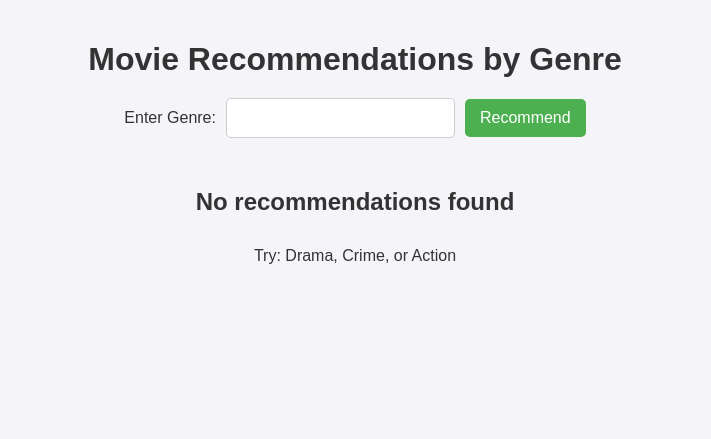
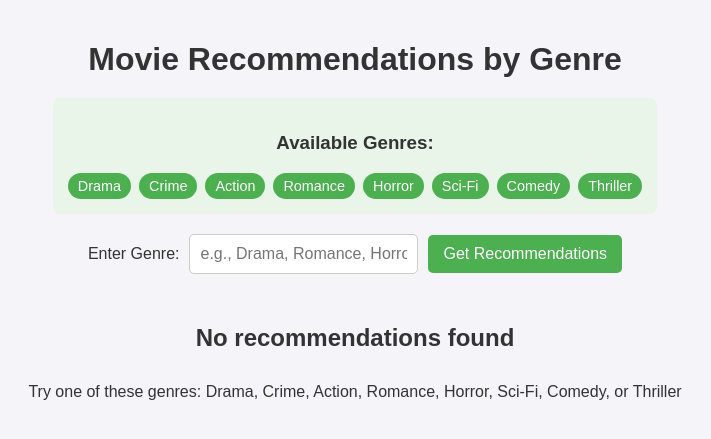
Before and after one commit to kalaiyarasan1919/movie-recommendation-system-, a Flask app: page / in a window 1280 px wide. Shown: the top 439 px of the page, without its empty margins (285-996 px from the left). Run offline with Flask 3, Linux system fonts and the light colour scheme.

Commit message:
Enhanced movie recommendation system: Added 42 movies across 8 genres, increased recommendations to 6 movies, improved UI with genre display

```diff
--- a/app.py
+++ b/app.py
@@ -2,13 +2,71 @@ from flask import Flask, render_template, request
 
 app = Flask(__name__)
 
-# Simple test data instead of CSV
+# Expanded test data with more movies and genres
 test_movies = [
+    # Drama Movies
     {"title": "The Shawshank Redemption", "genre": "Drama", "rating": 9.3, "poster": "https://m.media-amazon.com/images/M/MV5BNDE3ODcxYzMtY2YzZC00NmNlLWJiNDMtZDViZWM2MzIxZDYwXkEyXkFqcGdeQXVyNDAwMjU5NjY@._V1_.jpg"},
-    {"title": "The Godfather", "genre": "Crime", "rating": 9.2, "poster": "https://m.media-amazon.com/images/M/MV5BM2MyNjYxNmUtYTAwNi00MTYxOWJmNWYtYzZlODY3ZTk3OTFlXkEyXkFqcGdeQXVyNzkwMjQ5NzM@._V1_.jpg"},
+    {"title": "The Godfather", "genre": "Drama", "rating": 9.2, "poster": "https://m.media-amazon.com/images/M/MV5BM2MyNjYxNmUtYTAwNi00MTYxOWJmNWYtYzZlODY3ZTk3OTFlXkEyXkFqcGdeQXVyNzkwMjQ5NzM@._V1_.jpg"},
+    {"title": "Fight Club", "genre": "Drama", "rating": 8.8, "poster": "https://m.media-amazon.com/images/M/MV5BNDIzNDU0YzEtYzE5Ni00ZjlkLTk5ZjgtNjM3NWE4YzA3Nzk3XkEyXkFqcGdeQXVyMjUzOTY1NTc@._V1_.jpg"},
+    {"title": "Forrest Gump", "genre": "Drama", "rating": 8.8, "poster": "https://m.media-amazon.com/images/M/MV5BNWIwODRlZTUtY2U3ZS00Yzg1LWJhNzYtMmZiYmEyNmU1NjMzXkEyXkFqcGdeQXVyMTQxNzMzNDI@._V1_.jpg"},
+    {"title": "The Green Mile", "genre": "Drama", "rating": 8.6, "poster": "https://m.media-amazon.com/images/M/MV5BMTUxMzQyNjA5Nl5BMl5BanBnXkFtZTYwOTU2NTY3._V1_.jpg"},
+    {"title": "Goodfellas", "genre": "Drama", "rating": 8.7, "poster": "https://m.media-amazon.com/images/M/MV5BY2NkZjEzMDgtN2RjYy00YzM1LWI4ZmQtMjIwYjFjNmI3ZGEwXkEyXkFqcGdeQXVyNzkwMjQ5NzM@._V1_.jpg"},
+
+    # Crime Movies
     {"title": "Pulp Fiction", "genre": "Crime", "rating": 8.9, "poster": "https://m.media-amazon.com/images/M/MV5BNGNhMDIzZTUtNTBlZi00MTRlLWFjM2ItYzViMjE3YzI5MjljXkEyXkFqcGdeQXVyNzkwMjQ5NzM@._V1_.jpg"},
-    {"title": "Fight Club", "genre": "Drama", "rating": 8.8, "poster": "https://m.media-amazon.com/images/M/MV5BNDIzNDU0YzEtYzE5Ni00ZjlkLTk5ZjgtNjM3NWE4YzA3Nzk3XkEyXkFqcGdeQXVyMjUzOTY1NTc@._V1_.jpg"},
+    {"title": "The Departed", "genre": "Crime", "rating": 8.5, "poster": "https://m.media-amazon.com/images/M/MV5BMTI1MTY2OTIxNV5BMl5BanBnXkFtZTYwNjQ4NjY3._V1_.jpg"},
+    {"title": "Heat", "genre": "Crime", "rating": 8.2, "poster": "https://m.media-amazon.com/images/M/MV5BNGM0NzIxNmEtYzU3Zi00NzE2LTk3ZTgtNzM0MzFiYzQ1Mjc2XkEyXkFqcGdeQXVyMzU0NzkwNTg@._V1_.jpg"},
+    {"title": "Scarface", "genre": "Crime", "rating": 8.3, "poster": "https://m.media-amazon.com/images/M/MV5BNjdjNGM4ZTUtN2M5YS00YzFjLTk1NDUtNTNhMzc1YjU1MjIyXkEyXkFqcGdeQXVyNzkwMjQ5NzM@._V1_.jpg"},
+    {"title": "The Usual Suspects", "genre": "Crime", "rating": 8.5, "poster": "https://m.media-amazon.com/images/M/MV5BYTViNjMyNmUtNDFkNC00ZDRlLThmMDUtZDU2YWE4NGI2ZjVmXkEyXkFqcGdeQXVyNjU0OTQ0OTY@._V1_.jpg"},
+    {"title": "Reservoir Dogs", "genre": "Crime", "rating": 8.3, "poster": "https://m.media-amazon.com/images/M/MV5BZmExNmEwYWItYmQzOS00YjA5LTk2MTktY2VlMDVmNWFlNTQ2XkEyXkFqcGdeQXVyNjU0OTQ0OTY@._V1_.jpg"},
+
+    # Action Movies
     {"title": "Inception", "genre": "Action", "rating": 8.8, "poster": "https://m.media-amazon.com/images/M/MV5BMjAxMzY3NjcxNF5BMl5BanBnXkFtZTcwNTI5OTM0Mw@@._V1_.jpg"},
+    {"title": "The Dark Knight", "genre": "Action", "rating": 9.0, "poster": "https://m.media-amazon.com/images/M/MV5BMTMxNTMwODM0NF5BMl5BanBnXkFtZTcwODAyMTk2Mw@@._V1_.jpg"},
+    {"title": "Mad Max: Fury Road", "genre": "Action", "rating": 8.1, "poster": "https://m.media-amazon.com/images/M/MV5BN2EwM2I5OWMtMGQyMi00Zjg1LWJkNTctZTcwYzFjOWM5NmJhXkEyXkFqcGdeQXVyMTkxNjUyNQ@@._V1_.jpg"},
+    {"title": "John Wick", "genre": "Action", "rating": 7.4, "poster": "https://m.media-amazon.com/images/M/MV5BMTU2NjA1ODgzMF5BMl5BanBnXkFtZTgwNTM1MzAwNjE@._V1_.jpg"},
+    {"title": "Mission: Impossible", "genre": "Action", "rating": 7.1, "poster": "https://m.media-amazon.com/images/M/MV5BMTc3NjI2MjU0Nl5BMl5BanBnXkFtZTgwNDk3ODYxMTE@._V1_.jpg"},
+    {"title": "Die Hard", "genre": "Action", "rating": 8.2, "poster": "https://m.media-amazon.com/images/M/MV5BMzNmY2FkMjItNDExNy00ZTk2LTg3OTYtY2I3YzVjZjZkYjFjXkEyXkFqcGdeQXVyNTIzOTk5ODM@._V1_.jpg"},
+
+    # Romance Movies
+    {"title": "Titanic", "genre": "Romance", "rating": 7.9, "poster": "https://m.media-amazon.com/images/M/MV5BMDdmZGU3NDQtY2E5My00ZTliLWIzOTUtMTY4ZGI1YjdiNjk3XkEyXkFqcGdeQXVyNzkwMjQ5NzM@._V1_.jpg"},
+    {"title": "The Notebook", "genre": "Romance", "rating": 7.8, "poster": "https://m.media-amazon.com/images/M/MV5BMTk3OTM0NjA0NF5BMl5BanBnXkFtZTgxMzE1MjI5MzE@._V1_.jpg"},
+    {"title": "La La Land", "genre": "Romance", "rating": 8.0, "poster": "https://m.media-amazon.com/images/M/MV5BMzUzNDM2NzM2MV5BMl5BanBnXkFtZTgwNTM3NTg4OTE@._V1_.jpg"},
+    {"title": "500 Days of Summer", "genre": "Romance", "rating": 7.7, "poster": "https://m.media-amazon.com/images/M/MV5BMTk5MjM4OTU1OV5BMl5BanBnXkFtZTcwOTkzODE2Mw@@._V1_.jpg"},
+    {"title": "Eternal Sunshine of the Spotless Mind", "genre": "Romance", "rating": 8.3, "poster": "https://m.media-amazon.com/images/M/MV5BMjAxNDYxMjAwNV5BMl5BanBnXkFtZTYwNTk2ODM5._V1_.jpg"},
+    {"title": "Before Sunrise", "genre": "Romance", "rating": 8.1, "poster": "https://m.media-amazon.com/images/M/MV5BZDdiZTAwYzAtMzQ0Yy00MjQ2LWI3YzQtMWRlNGMzYjA1ZTY2XkEyXkFqcGdeQXVyNjU0OTQ0OTY@._V1_.jpg"},
+
+    # Horror Movies
+    {"title": "The Shining", "genre": "Horror", "rating": 8.4, "poster": "https://m.media-amazon.com/images/M/MV5BZWFlYmY2MGEtZjVkYS00YzU4LTg0YjQtYzY1YjViOTM5ZGRhXkEyXkFqcGdeQXVyNzkwMjQ5NzM@._V1_.jpg"},
+    {"title": "A Nightmare on Elm Street", "genre": "Horror", "rating": 7.4, "poster": "https://m.media-amazon.com/images/M/MV5BNzFjNmM1OGYtMzZkMC00MzFiLWIzNGYtMzFiNzM0MjQ4ZWM3XkEyXkFqcGdeQXVyMTQxNzMzNDI@._V1_.jpg"},
+    {"title": "Halloween", "genre": "Horror", "rating": 7.7, "poster": "https://m.media-amazon.com/images/M/MV5BMzkzZmU1YTctNThhMi00MzE2LWIzYWYtOGQ1NDI2NThhMDk4XkEyXkFqcGdeQXVyMTQxNzMzNDI@._V1_.jpg"},
+    {"title": "The Exorcist", "genre": "Horror", "rating": 8.0, "poster": "https://m.media-amazon.com/images/M/MV5BYjhmMGMtZDgtY2ExYy00YzBjLThjODUtZGJhNWM0ZWQ4Y2FmXkEyXkFqcGdeQXVyMTQxNzMzNDI@._V1_.jpg"},
+    {"title": "Alien", "genre": "Horror", "rating": 8.4, "poster": "https://m.media-amazon.com/images/M/MV5BOGQzZTBjMjQtOTMwMC00MzE5LWIyZTAtMzhmZWYzZWI3ZmY1XkEyXkFqcGdeQXVyMTQxNzMzNDI@._V1_.jpg"},
+    {"title": "The Silence of the Lambs", "genre": "Horror", "rating": 8.6, "poster": "https://m.media-amazon.com/images/M/MV5BNjNhZTk1ZmEtMzJhYi00ZWFhLTlmYyQtMWU1ZDFlMmQ1OGQwXkEyXkFqcGdeQXVyNzkwMjQ5NzM@._V1_.jpg"},
+
+    # Sci-Fi Movies
+    {"title": "Interstellar", "genre": "Sci-Fi", "rating": 8.6, "poster": "https://m.media-amazon.com/images/M/MV5BZjdkOTU3MDktN2IxOS00OGEyLWFmMjktY2FiMmZkNWIyODZiXkEyXkFqcGdeQXVyMTMxODk2OTU@._V1_.jpg"},
+    {"title": "The Matrix", "genre": "Sci-Fi", "rating": 8.7, "poster": "https://m.media-amazon.com/images/M/MV5BNzQzOTk3OTAtNDQ0Zi00ZTVkLWI0MTEtMDllZjNkYzNjNTc4L2ltYWdlXkEyXkFqcGdeQXVyNjU0OTQ0OTY@._V1_.jpg"},
+    {"title": "Blade Runner", "genre": "Sci-Fi", "rating": 8.1, "poster": "https://m.media-amazon.com/images/M/MV5BNzQzMzJhZTEtOWM4NS00MTdhLTg0YjgtMjM4M2VlOTdjZWRiXkEyXkFqcGdeQXVyNjU0OTQ0OTY@._V1_.jpg"},
+    {"title": "2001: A Space Odyssey", "genre": "Sci-Fi", "rating": 8.3, "poster": "https://m.media-amazon.com/images/M/MV5BMmNlYzRiNDctZWNhMi00MzI4LThkZTctMTUzMmZkMmFmMWNhXkEyXkFqcGdeQXVyNzkwMjQ5NzM@._V1_.jpg"},
+    {"title": "Back to the Future", "genre": "Sci-Fi", "rating": 8.5, "poster": "https://m.media-amazon.com/images/M/MV5BZmU0M2Y1OGUtZjIxNi00ZjQwLWNjNzZmZmM4NjU4N2I5NGMxXkEyXkFqcGdeQXVyMTUzMDUzNTI3._V1_.jpg"},
+    {"title": "E.T. the Extra-Terrestrial", "genre": "Sci-Fi", "rating": 7.8, "poster": "https://m.media-amazon.com/images/M/MV5BMTQ2ODFlMDAtNzdhOC00ZDYzLWE3YzEtYzFiOGU2YzFiZDcyXkEyXkFqcGdeQXVyMTQxNzMzNDI@._V1_.jpg"},
+
+    # Comedy Movies
+    {"title": "The Grand Budapest Hotel", "genre": "Comedy", "rating": 8.1, "poster": "https://m.media-amazon.com/images/M/MV5BMzM5NjUxNDcwNl5BMl5BanBnXkFtZTgwNjEyMDM0MDE@._V1_.jpg"},
+    {"title": "Superbad", "genre": "Comedy", "rating": 7.6, "poster": "https://m.media-amazon.com/images/M/MV5BMjA0ODM5MDM0OF5BMl5BanBnXkFtZTcwMzA2ODg5OA@@._V1_.jpg"},
+    {"title": "The Hangover", "genre": "Comedy", "rating": 7.7, "poster": "https://m.media-amazon.com/images/M/MV5BNGQwZjg5YmYtY2VkNC00NzliLTljYTctNzJkODM3ZGUzNjQ0XkEyXkFqcGdeQXVyNzkwMjQ5NzM@._V1_.jpg"},
+    {"title": "Bridesmaids", "genre": "Comedy", "rating": 6.8, "poster": "https://m.media-amazon.com/images/M/MV5BMjAyOTAyMzAxNV5BMl5BanBnXkFtZTcwMjM2MjQ5Nw@@._V1_.jpg"},
+    {"title": "Shaun of the Dead", "genre": "Comedy", "rating": 7.9, "poster": "https://m.media-amazon.com/images/M/MV5BMTUxNjQxNTAzMl5BMl5BanBnXkFtZTYwNDk2Mjc3._V1_.jpg"},
+    {"title": "The Big Lebowski", "genre": "Comedy", "rating": 8.1, "poster": "https://m.media-amazon.com/images/M/MV5BMTQ0NjUzMDMyOF5BMl5BanBnXkFtZTgwODA1OTU0MDE@._V1_.jpg"},
+
+    # Thriller Movies
+    {"title": "Gone Girl", "genre": "Thriller", "rating": 8.1, "poster": "https://m.media-amazon.com/images/M/MV5BMTk0MDQ3MzAzOV5BMl5BanBnXkFtZTgwNzU1NzE3MjE@._V1_.jpg"},
+    {"title": "Shutter Island", "genre": "Thriller", "rating": 8.2, "poster": "https://m.media-amazon.com/images/M/MV5BYzhiNDkyNzktNTZmYS00ZTBkLTk2MDAtM2U0YjU1MzgxZjgzXkEyXkFqcGdeQXVyNjU0OTQ0OTY@._V1_.jpg"},
+    {"title": "Memento", "genre": "Thriller", "rating": 8.4, "poster": "https://m.media-amazon.com/images/M/MV5BZTcyNjk1MjgtOWI3Mi00YzQwLWI5MTktYjFjM2FhOGYwYzI1XkEyXkFqcGdeQXVyNzkwMjQ5NzM@._V1_.jpg"},
+    {"title": "Se7en", "genre": "Thriller", "rating": 8.6, "poster": "https://m.media-amazon.com/images/M/MV5BOTUwODM5MTctZjczMi00OTk4LTg3NWUtNmVhMTAzNTNjYjFkXkEyXkFqcGdeQXVyNjU0OTQ0OTY@._V1_.jpg"},
+    {"title": "Zodiac", "genre": "Thriller", "rating": 7.7, "poster": "https://m.media-amazon.com/images/M/MV5BMTQyNzk0NTc0NF5BMl5BanBnXkFtZTcwMDU4NjU4OQ@@._V1_.jpg"},
+    {"title": "The Sixth Sense", "genre": "Thriller", "rating": 8.1, "poster": "https://m.media-amazon.com/images/M/MV5BMWM4NTFhYjctNWU5Ni00YzQzLWI5NjItOTBlYzYyYTkyMDQ2XkEyXkFqcGdeQXVyODUxOTU0Nzg@._V1_.jpg"}
 ]
 
 def filter_by_genre(genre):
@@ -22,8 +80,8 @@ def recommend_by_genre(genre):
     if not filtered_movies:
         return []  # Return empty list instead of string
 
-    # Return top 5 by rating
-    sorted_movies = sorted(filtered_movies, key=lambda x: x["rating"], reverse=True)[:5]
+    # Return top 6 by rating (increased from 5 to 6)
+    sorted_movies = sorted(filtered_movies, key=lambda x: x["rating"], reverse=True)[:6]
 
     recommendations = []
     for movie in sorted_movies:
@@ -59,7 +117,12 @@ def debug():
         'available_genres': list(set([movie['genre'] for movie in test_movies])),
         'drama_movies': recommend_by_genre('Drama'),
         'crime_movies': recommend_by_genre('Crime'),
-        'action_movies': recommend_by_genre('Action')
+        'action_movies': recommend_by_genre('Action'),
+        'romance_movies': recommend_by_genre('Romance'),
+        'horror_movies': recommend_by_genre('Horror'),
+        'scifi_movies': recommend_by_genre('Sci-Fi'),
+        'comedy_movies': recommend_by_genre('Comedy'),
+        'thriller_movies': recommend_by_genre('Thriller')
     }
 
 # For deployment
--- a/templates/index.html
+++ b/templates/index.html
@@ -83,18 +83,58 @@
             font-size: 1.2rem;
             margin: 10px 0 0;
         }
+
+        .genres-info {
+            background-color: #e8f5e8;
+            padding: 15px;
+            border-radius: 8px;
+            margin-bottom: 20px;
+            text-align: center;
+            max-width: 600px;
+        }
+
+        .genres-list {
+            display: flex;
+            flex-wrap: wrap;
+            gap: 8px;
+            justify-content: center;
+            margin-top: 10px;
+        }
+
+        .genre-tag {
+            background-color: #4CAF50;
+            color: white;
+            padding: 5px 10px;
+            border-radius: 15px;
+            font-size: 0.9rem;
+        }
     </style>
 </head>
 <body>
     <h1>Movie Recommendations by Genre</h1>
+
+    <div class="genres-info">
+        <h3>Available Genres:</h3>
+        <div class="genres-list">
+            <span class="genre-tag">Drama</span>
+            <span class="genre-tag">Crime</span>
+            <span class="genre-tag">Action</span>
+            <span class="genre-tag">Romance</span>
+            <span class="genre-tag">Horror</span>
+            <span class="genre-tag">Sci-Fi</span>
+            <span class="genre-tag">Comedy</span>
+            <span class="genre-tag">Thriller</span>
+        </div>
+    </div>
+
     <form method="POST">
         <label for="genre">Enter Genre:</label>
-        <input type="text" id="genre" name="genre" required>
-        <button type="submit">Recommend</button>
+        <input type="text" id="genre" name="genre" placeholder="e.g., Drama, Romance, Horror..." required>
+        <button type="submit">Get Recommendations</button>
     </form>
 
     {% if recommendations %}
-        <h2>Recommended Movies ({{ recommendations|length }} found):</h2>
+        <h2>Top 6 Recommended Movies ({{ recommendations|length }} found):</h2>
         <div class="movie-container">
             {% for rec in recommendations %}
                 <div class="movie-card">
@@ -105,7 +145,7 @@
         </div>
     {% else %}
         <h2>No recommendations found</h2>
-        <p>Try: Drama, Crime, or Action</p>
+        <p>Try one of these genres: Drama, Crime, Action, Romance, Horror, Sci-Fi, Comedy, or Thriller</p>
     {% endif %}
 </body>
 </html>
```
